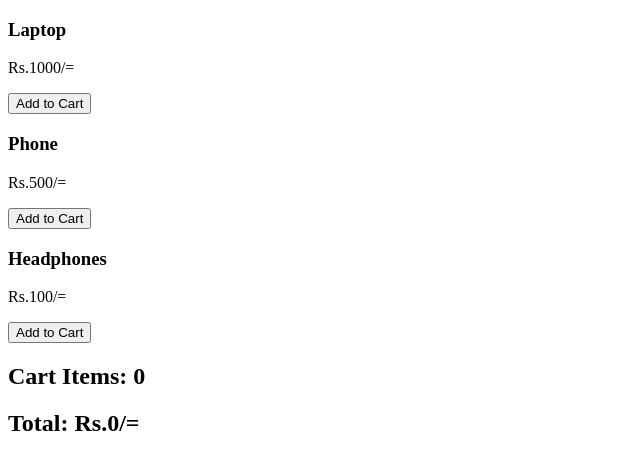
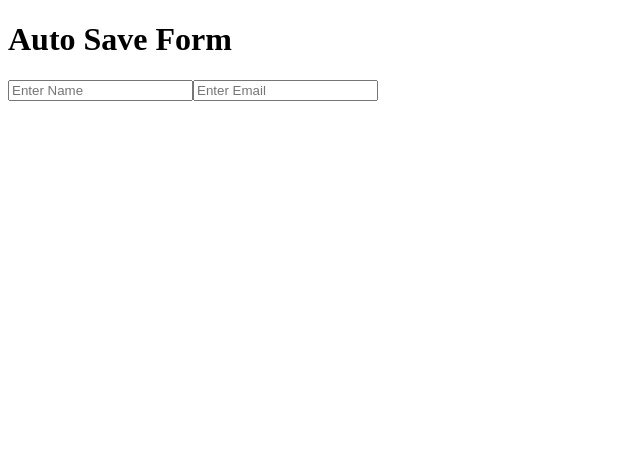
Before and after one commit to MMMAkees/reacttask1, a React (Vite) app: page / in a window 1280 px wide. Shown: the top 470 px of the page, without its empty margins (0-640 px from the left). Built offline with nearby package versions, Linux system fonts and the light colour scheme.

Commit message:
Task 9 Complete

```diff
--- a/src/App.jsx
+++ b/src/App.jsx
@@ -118,19 +118,43 @@ function App() {
   {
     /*Task 8 */
   }
-  const products = [
-    { id: 1, name: "Laptop", price: 1000 },
-    { id: 2, name: "Phone", price: 500 },
-    { id: 3, name: "Headphones", price: 100 },
-  ];
+  // const products = [
+  //   { id: 1, name: "Laptop", price: 1000 },
+  //   { id: 2, name: "Phone", price: 500 },
+  //   { id: 3, name: "Headphones", price: 100 },
+  // ];
 
-  const [cart, setCart] = useState([]);
+  // const [cart, setCart] = useState([]);
 
-  const addToCart = (product) => {
-    setCart([...cart, product]);
-  };
+  // const addToCart = (product) => {
+  //   setCart([...cart, product]);
+  // };
 
-  const total = cart.reduce((sum, item) => sum + item.price, 0);
+  // const total = cart.reduce((sum, item) => sum + item.price, 0);
+
+  {
+    /*Task 9*/
+  }
+  const [name, setName] = useState("");
+  const [email, setEmail] = useState("");
+
+  useEffect(() => {
+    localStorage.setItem("name", name);
+    localStorage.setItem("email", email);
+  }, [name, email]);
+
+  useEffect(() => {
+    const savedName = localStorage.getItem("name");
+    const savedEmail = localStorage.getItem("email");
+
+    if (savedName) {
+      setName(savedName);
+    }
+
+    if (savedEmail) {
+      setEmail(savedEmail);
+    }
+  }, []);
 
   return (
     <>
@@ -243,7 +267,7 @@ function App() {
       </div> */}
 
       {/*Task 8 */}
-      {products.map((product) => (
+      {/* {products.map((product) => (
         <div key={product.id}>
           <h3>{product.name}</h3>
           <p>Rs.{product.price}/=</p>
@@ -253,7 +277,23 @@ function App() {
       ))}
 
       <h2>Cart Items: {cart.length}</h2>
-      <h2>Total: Rs.{total}/=</h2>
+      <h2>Total: RS.{total}</h2> */}
+
+      {/*Task 9*/}
+      <h1>Auto Save Form</h1>
+      <input
+        type="text"
+        placeholder="Enter Name"
+        value={name}
+        onChange={(e) => setName(e.target.value)}
+      />
+
+      <input
+        type="email"
+        placeholder="Enter Email"
+        value={email}
+        onChange={(e) => setEmail(e.target.value)}
+      />
     </>
   );
 }
```
